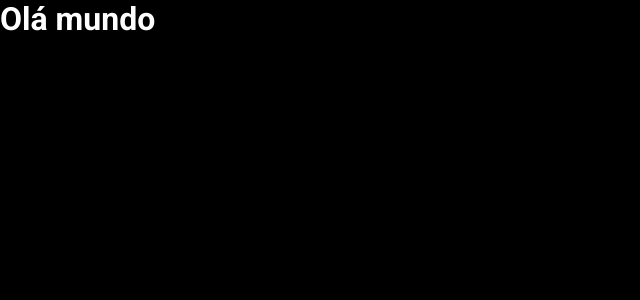
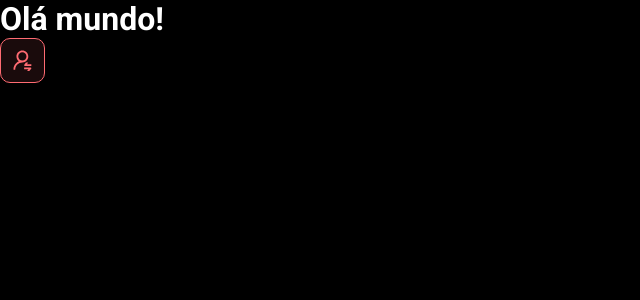
Before and after one commit to MateusCristofori/Spring_React, a React (Vite) app in the folder frontend/: page / in a window 1280 px wide. Shown: the top 300 px of the page, without its empty margins (0-640 px from the left). Built offline with nearby package versions, Linux system fonts and the light colour scheme.

Commit message:
Primeiro componente

```diff
--- a/frontend/src/App.tsx
+++ b/frontend/src/App.tsx
@@ -1,5 +1,13 @@
+import React from 'react'
+import NotificationButton from './components/NotificationButton/NotificationButton'
+
 function App() {
-  return <h1>Olá mundo</h1>
+  return (
+    <div>
+      <h1>Olá mundo!</h1>
+      <NotificationButton />
+    </div>
+  )
 }
 
 export default App
--- /dev/null
+++ b/frontend/src/components/NotificationButton/NotificationButton.module.css
@@ -0,0 +1,15 @@
+.dsmeta_red_btn {
+  height: 45px;
+  width: 45px;
+  background: rgba(255, 107, 114, 0.1);
+  border: 1px solid #ff6b72;
+  border-radius: 10px;
+  display: flex;
+  align-items: center;
+  justify-content: center;
+  cursor: pointer;
+}
+
+.dsmeta_red_btn img {
+  width: 19px;
+}
--- /dev/null
+++ b/frontend/src/components/NotificationButton/NotificationButton.tsx
@@ -0,0 +1,13 @@
+import React from 'react'
+import imagem from '../../assets/Vector.svg'
+import style from './NotificationButton.module.css'
+
+const Button = () => {
+  return (
+    <div className={style.dsmeta_red_btn}>
+      <img src={imagem} alt="Notificar" />
+    </div>
+  )
+}
+
+export default Button
```
Also changed, not shown: frontend/src/assets/Vector.svg (added).
